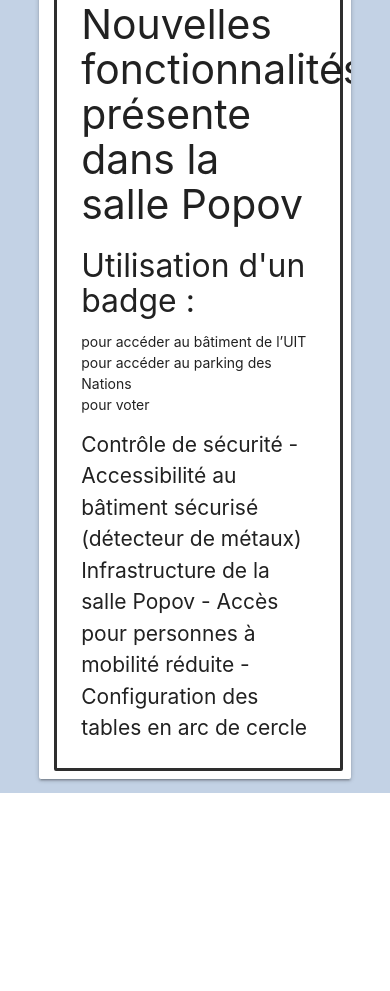
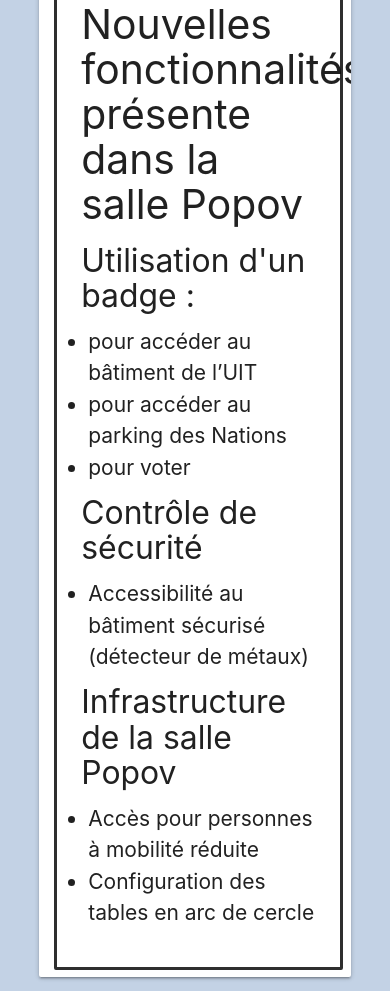
Before and after one commit to TeamExtraMuros/webapp, a PHP site: page / in a window 390 px wide. Shown: the part 1570-2561 px from the top of the page. Before the commit the page ends 2363 px from the top, so only its background shows below. Run offline with PHP 8.4, Linux system fonts and the light colour scheme; some libraries are stand-ins or nearby versions.

Commit message:
Ajout puces sur contenu page1 + titre plus grand sur mobile

```diff
--- a/html/etape1.html
+++ b/html/etape1.html
@@ -71,20 +71,16 @@
           </p>
           <h3>Nouvelles fonctionnalités présente dans la salle Popov</h3>
           <ul>
-            <li><h4>Utilisation d'un badge :</h4></li>
+            <h4>Utilisation d'un badge :</h4>
             <li>pour accéder au bâtiment de l’UIT</li>
             <li>pour accéder au parking des Nations</li>
             <li>pour voter</li>
+            <h4>Contrôle de sécurité</h4>
+            <li>Accessibilité au bâtiment sécurisé (détecteur de métaux)</li>
+            <h4>Infrastructure de la salle Popov</h4>
+            <li>Accès pour personnes à mobilité réduite</li>
+            <li>Configuration des tables en arc de cercle</li>
           </ul>
-          <p>
-
-              Contrôle de sécurité
-               - Accessibilité au bâtiment sécurisé (détecteur de métaux)
-
-              Infrastructure de la salle Popov
-               - Accès pour personnes à mobilité réduite
-               - Configuration des tables en arc de cercle
-          </p>
         </div>
     </div>
 
--- a/styles/main.css
+++ b/styles/main.css
@@ -21,7 +21,16 @@
     padding: 1% 4%;
     transform: translate(-50%, -50%);
 }
-
+ul li{
+  list-style-type: disc !important;
+}
+li{
+  font-size: 1.5em;
+  margin-left: 3%;
+}
+ul > h4{
+  margin-top: 5%;
+}
 /*Sousitre du site mobile*/
 
 #st_mobile {
```
Also changed, not shown: other parts of styles/main.css (+10 -12 lines).
